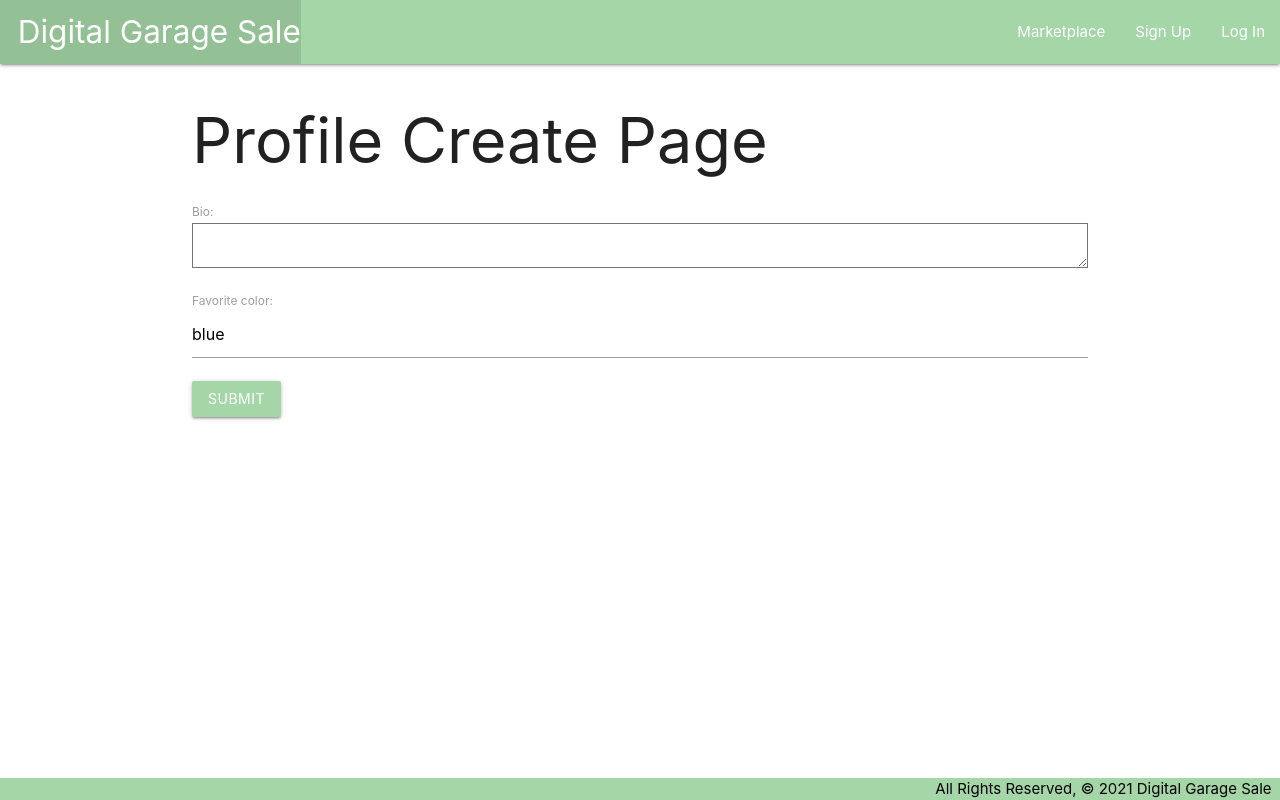
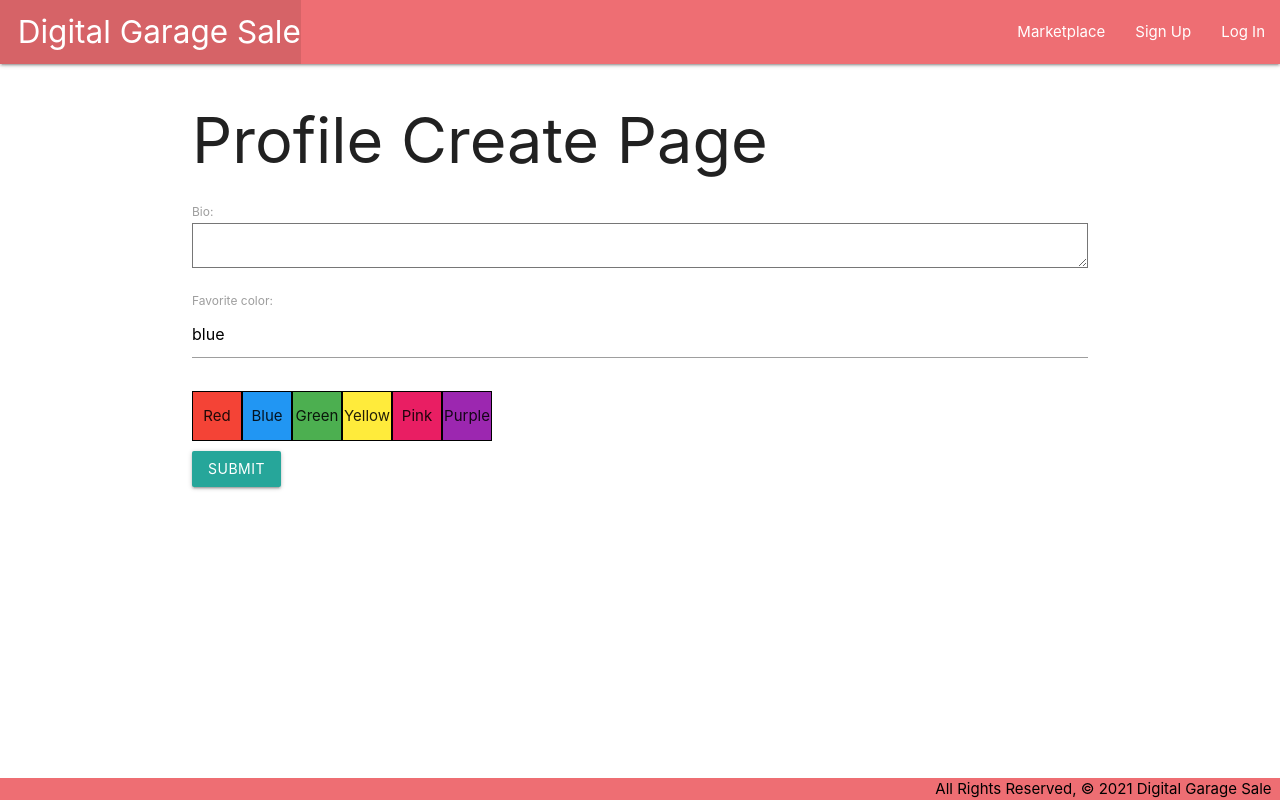
Before and after one commit to matfarb/garagesale, a Django app: page /profile/create/ in a window 1280 px wide. Run offline with Django 3.2, Linux system fonts and the light colour scheme.

Commit message:
updates to user

```diff
--- a/garagesale/settings.py
+++ b/garagesale/settings.py
@@ -78,8 +78,8 @@
     'default': {
         'ENGINE': 'django.db.backends.postgresql',
         'NAME': 'garagesale',
-        'USER': 'postgres',
-        'PASSWORD': 'seipassword',
+        'USER': 'medxman',
+        'PASSWORD': '1234',
     }
 }
 
--- a/main_app/templates/base.html
+++ b/main_app/templates/base.html
@@ -14,7 +14,7 @@
 <body>
   <header class="navbar-fixed">
     <nav>
-      <div class="nav-wrapper green lighten-3">
+      <div class="nav-wrapper {{user.profile.favorite_color}} lighten-3">
         <ul>
           <li><a href="/" class="left brand-logo">&nbsp;&nbsp;Digital Garage Sale</a></li>
         </ul>
@@ -36,7 +36,7 @@
     {% block content %}
     {% endblock %}
   </main>
-  <footer class="page-footer green lighten-3">
+  <footer class="page-footer {{user.profile.favorite_color}} lighten-3">
     <div class="right black-text">All Rights Reserved, &copy; 2021 Digital Garage Sale &nbsp;</div>
   </footer>
 </body>
--- a/main_app/templates/main_app/profile_form.html
+++ b/main_app/templates/main_app/profile_form.html
@@ -1,5 +1,29 @@
 {% extends 'base.html' %}
 {% block content %}
+<style>
+  .color-choice {
+    width: 50px;
+    height: 50px;
+    border: 1px solid black;
+    display: flex;
+    justify-content: center;
+    align-items: center;
+  }
+  .color-container {
+    display: flex;
+    justify-content: start;
+    padding: 10px 0px;
+  }
+  .input-field {
+    background-color: aliceblue;
+  }
+  .purple {background-color: blueviolet;}
+  .red {background-color: red;}
+  .blue {background-color: blue;}
+  .green {background-color: green;}
+  .pink {background-color: pink;}
+  .yellow {background-color: yellow;}
+</style>
 
 <h1>Profile Create Page</h1>
 
@@ -8,7 +32,41 @@
   <!-- Django requires the following for security purposes -->
   {% csrf_token %}
   {{ form.as_p }}
-  <input type="submit" value="Submit" class="btn green lighten-3">
+  <div class="color-container">
+    <div class="red color-choice">Red</div>
+    <div class="blue color-choice">Blue</div>
+    <div class="green color-choice">Green</div>
+    <div class="yellow color-choice">Yellow</div>
+    <div class="pink color-choice">Pink</div>
+    <div class="purple color-choice">Purple</div>
+  </div>
+
+  <input type="submit" value="Submit" class="btn {{user.profile.favorite_color}} lighten-3">
 </form>
 
+<script defer>
+  const formElems = {
+    form: document.getElementById('profile-form'),
+    bio: document.getElementById('id_bio'),
+    favorite_color: document.getElementById('id_favorite_color'),
+    color_choices: document.querySelectorAll('.color-choice')
+  }
+
+  console.log(formElems.color_choices)
+  for (color of formElems.color_choices) {
+    color.addEventListener('click', (e) => {
+      console.log(e.target.innerText)
+      formElems.favorite_color.value = e.target.innerText.toLowerCase()
+      console.log(formElems.favorite_color.value)
+    })
+  }
+
+  console.log(formElems.favorite_color.value)
+  formElems.favorite_color.readOnly = true;
+  formElems.favorite_color.classList.add('input-field');
+
+
+
+</script>
+
 {% endblock %}
```
